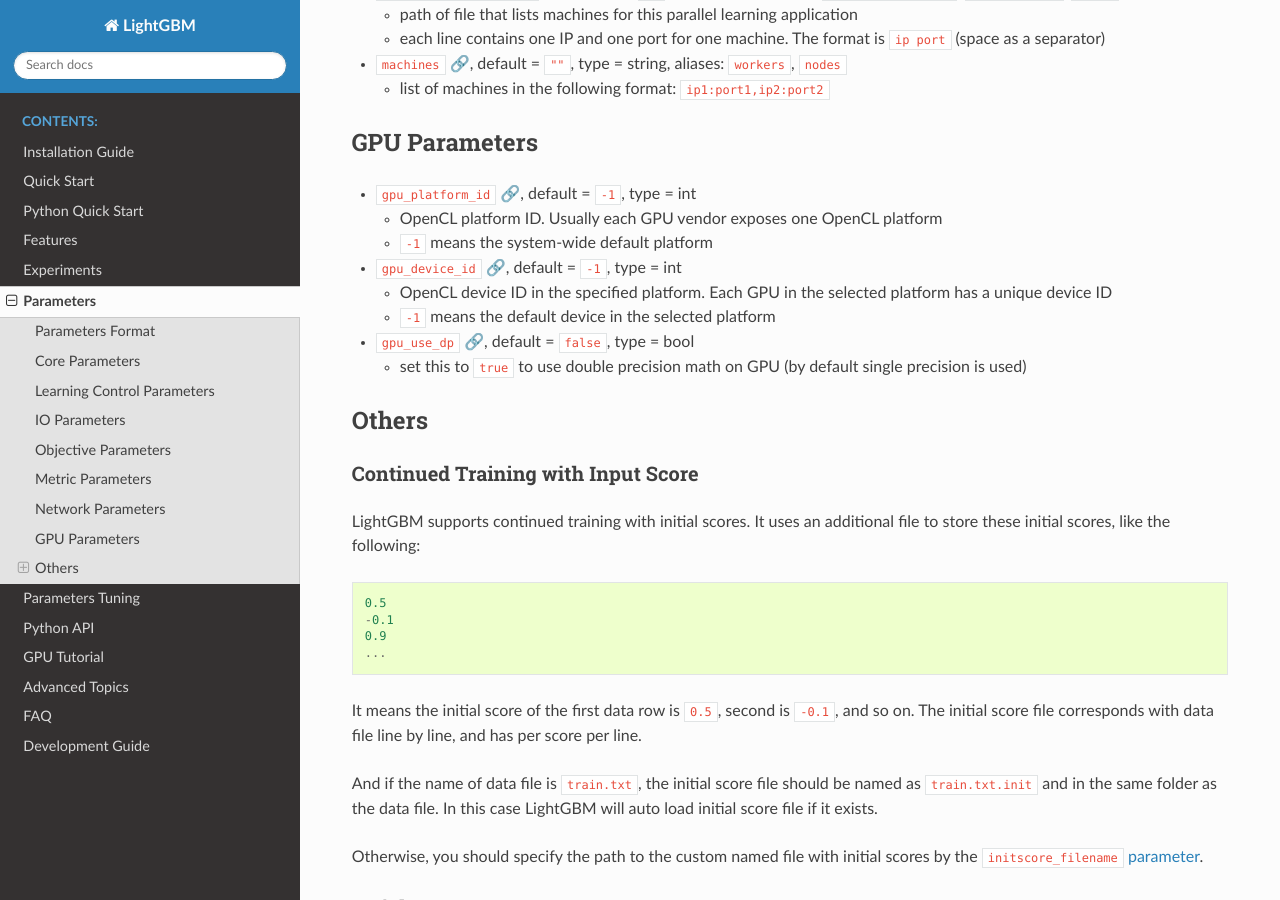
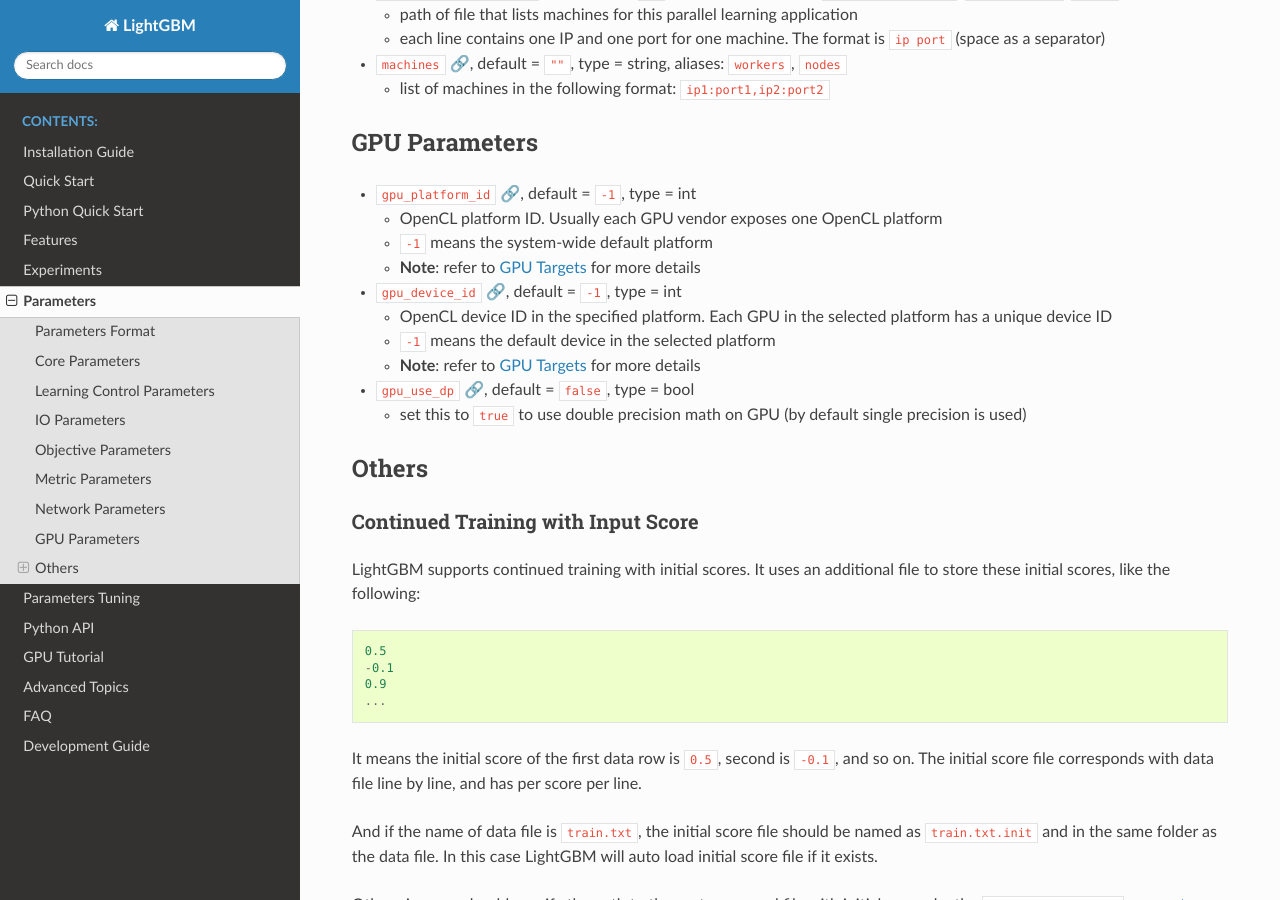
Before and after one commit to microsoft/LightGBM, a Sphinx documentation site: the page built from docs/Parameters.rst, in a window 1280 px wide and 900 px high, scrolled down 11577 px. Built offline with Sphinx 7.4.7 and the Read the Docs theme 2.0.0, drawn with Linux system fonts in a browser that asks for light colours; pages that are not in the unit, such as notebooks, are missing from menus.

Commit message:
update config.h

```diff
--- a/docs/Parameters.rst
+++ b/docs/Parameters.rst
@@ -827,11 +827,15 @@
 
    -  ``-1`` means the system-wide default platform
 
+   -  **Note**: refer to `GPU Targets <./GPU-Targets.rst#query-opencl-devices-in-your-system>`__ for more details
+
 -  ``gpu_device_id`` :raw-html:`<a id="gpu_device_id" title="Permalink to this parameter" href="#gpu_device_id">&#x1F517;&#xFE0E;</a>`, default = ``-1``, type = int
 
    -  OpenCL device ID in the specified platform. Each GPU in the selected platform has a unique device ID
 
    -  ``-1`` means the default device in the selected platform
+
+   -  **Note**: refer to `GPU Targets <./GPU-Targets.rst#query-opencl-devices-in-your-system>`__ for more details
 
 -  ``gpu_use_dp`` :raw-html:`<a id="gpu_use_dp" title="Permalink to this parameter" href="#gpu_use_dp">&#x1F517;&#xFE0E;</a>`, default = ``false``, type = bool
 
```
Also changed, not shown: 1 other file.
